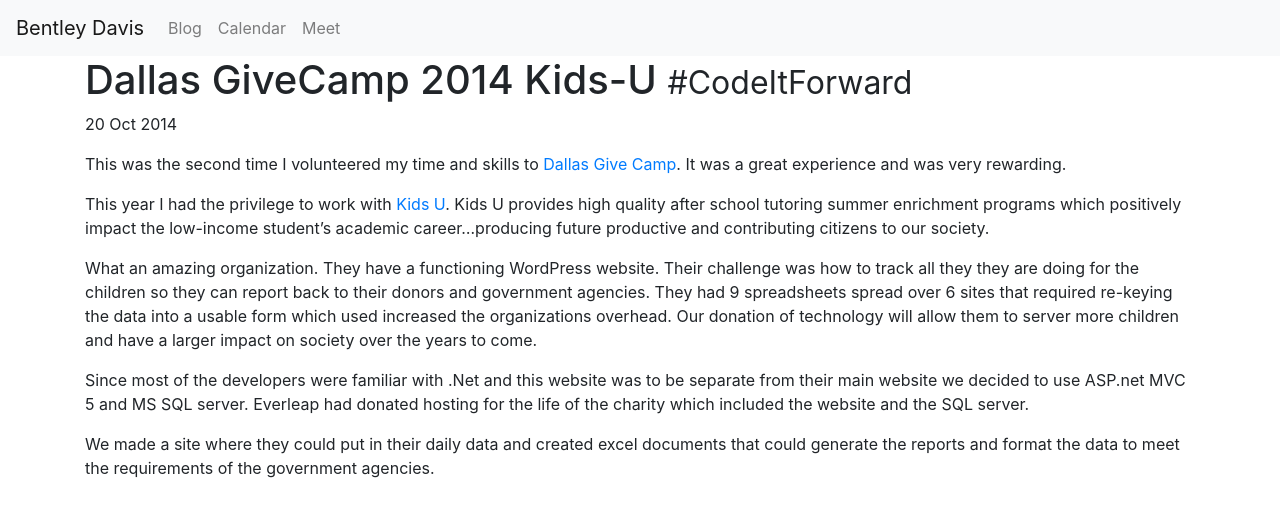
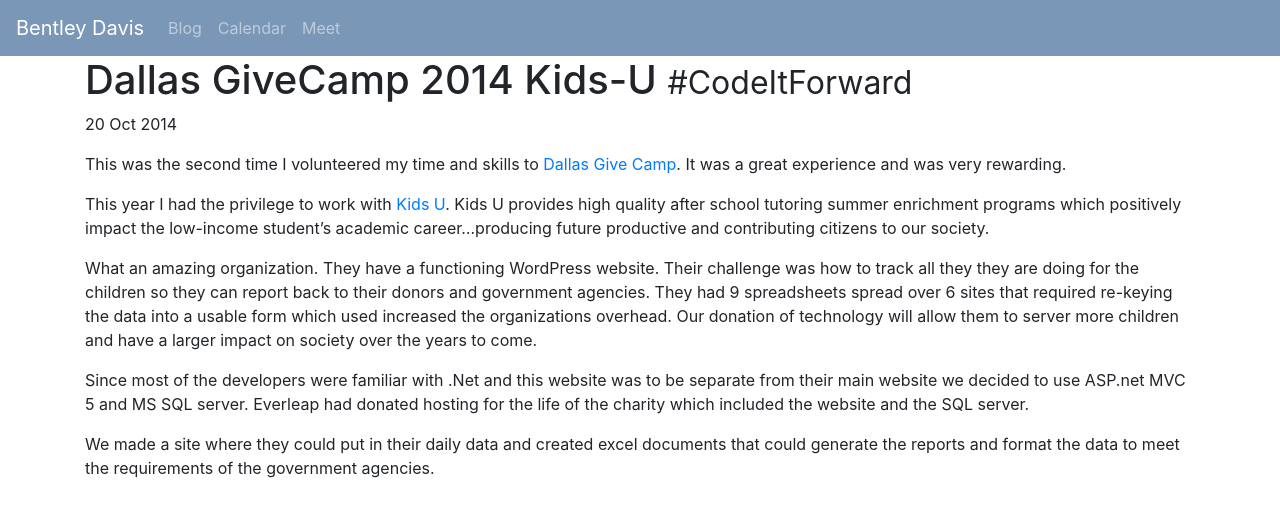
Before and after one commit to BentleyDavis/bentleydavis.github.io, a Jekyll site: the page built from _posts/2014-10-20-Dallas-GiveCamp-2014-KidsU.html, in a window 1280 px wide. Shown: the top 517 px of the page. Built offline with Jekyll 4.4.1, drawn with Linux system fonts in a browser that asks for light colours; nearby versions of some CDN libraries.

Commit message:
adding nav ot front page and styling

```diff
--- /dev/null
+++ b/_includes/nav.html
@@ -0,0 +1,22 @@
+<nav class="navbar navbar-expand-sm navbar-dark" style="background-color:hsl(212, 29%, 60%)">
+        <a class="navbar-brand" href="/">Bentley Davis</a>
+        <button class="navbar-toggler collapsed" type="button" data-toggle="collapse" data-target="#navbarSupportedContent" aria-controls="navbarSupportedContent" aria-expanded="false" aria-label="Toggle navigation">
+            <span class="navbar-toggler-icon"></span>
+        </button>
+
+        <div class="navbar-collapse collapse" id="navbarSupportedContent">
+            <ul class="navbar-nav mr-auto">
+
+                <li class="nav-item">
+                    <a class="nav-link" href="/blog">Blog</a>
+                </li>
+                <li class="nav-item">
+                    <a class="nav-link" href="/calendar">Calendar</a>
+                </li>
+                <li class="nav-item">
+                    <a class="nav-link" href="/meet">Meet</a>
+                </li>
+
+            </ul>
+        </div>
+    </nav>
--- a/_layouts/page.html
+++ b/_layouts/page.html
@@ -1,31 +1,7 @@
 ---
 layout: default
 ---
-
-<nav class="navbar navbar-expand-lg navbar-light bg-light">
-    <a class="navbar-brand" href="/">Bentley Davis</a>
-    <button class="navbar-toggler collapsed" type="button" data-toggle="collapse" data-target="#navbarSupportedContent" aria-controls="navbarSupportedContent"
-        aria-expanded="false" aria-label="Toggle navigation">
-        <span class="navbar-toggler-icon"></span>
-    </button>
-
-    <div class="navbar-collapse collapse" id="navbarSupportedContent">
-        <ul class="navbar-nav mr-auto">
-
-            <li class="nav-item">
-                <a class="nav-link" href="/blog">Blog</a>
-            </li>
-            <li class="nav-item">
-                <a class="nav-link" href="/calendar">Calendar</a>
-            </li>
-            <li class="nav-item">
-                <a class="nav-link" href="/meet">Meet</a>
-            </li>
-
-        </ul>
-    </div>
-</nav>
-
+{% include nav.html %}
 <div class="container">
     <div class="page-header">
         <h1>{{ page.title }} <small>{{  page.subtitle }}</small></h1>
--- a/index.html
+++ b/index.html
@@ -69,6 +69,7 @@
 </style>
 
 <main class="wrapper">
+        {% include nav.html %}
     <section class="section parallax bg1" style="display: flex; align-items: center;">
         <div class="container">
             <h1 style="max-width:50%;  color: #6481a1;">Bentley Davis</h1>
```
Also changed, not shown: blog/index.html (+11 -2 lines).
